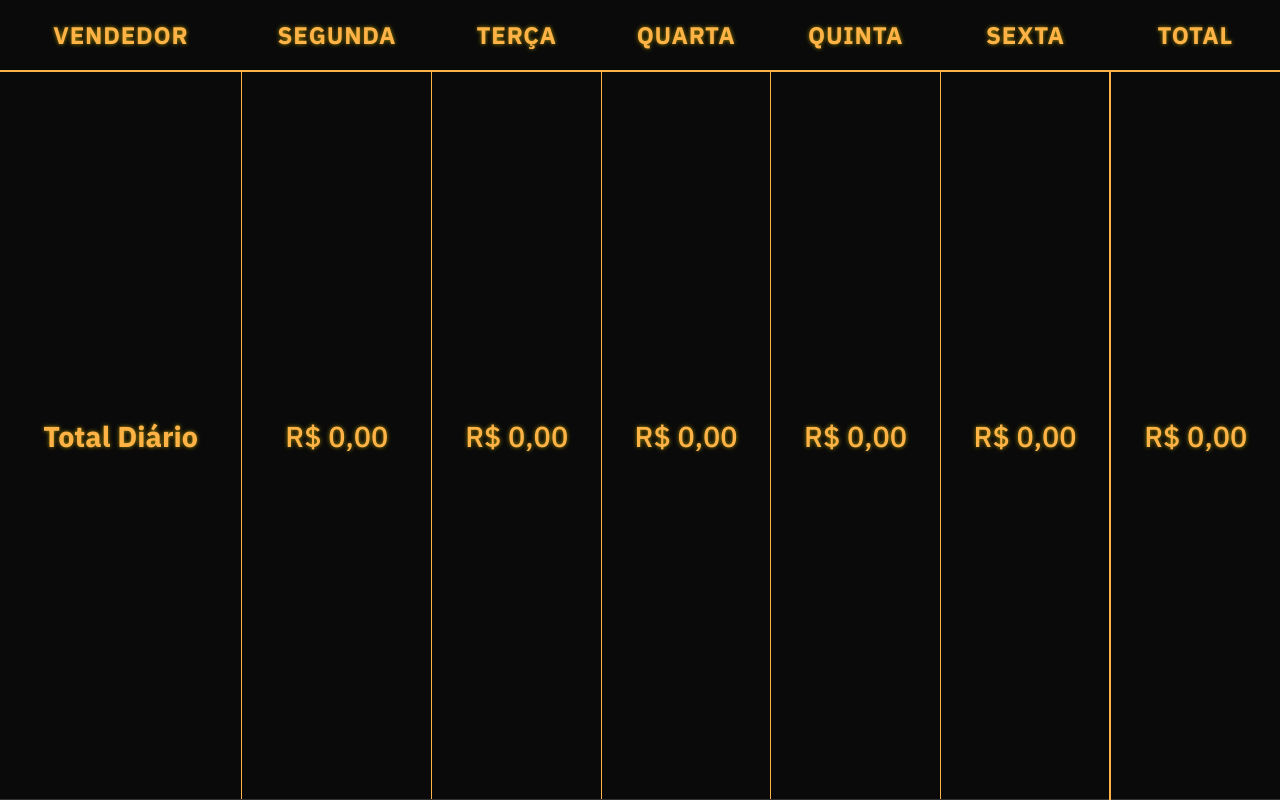
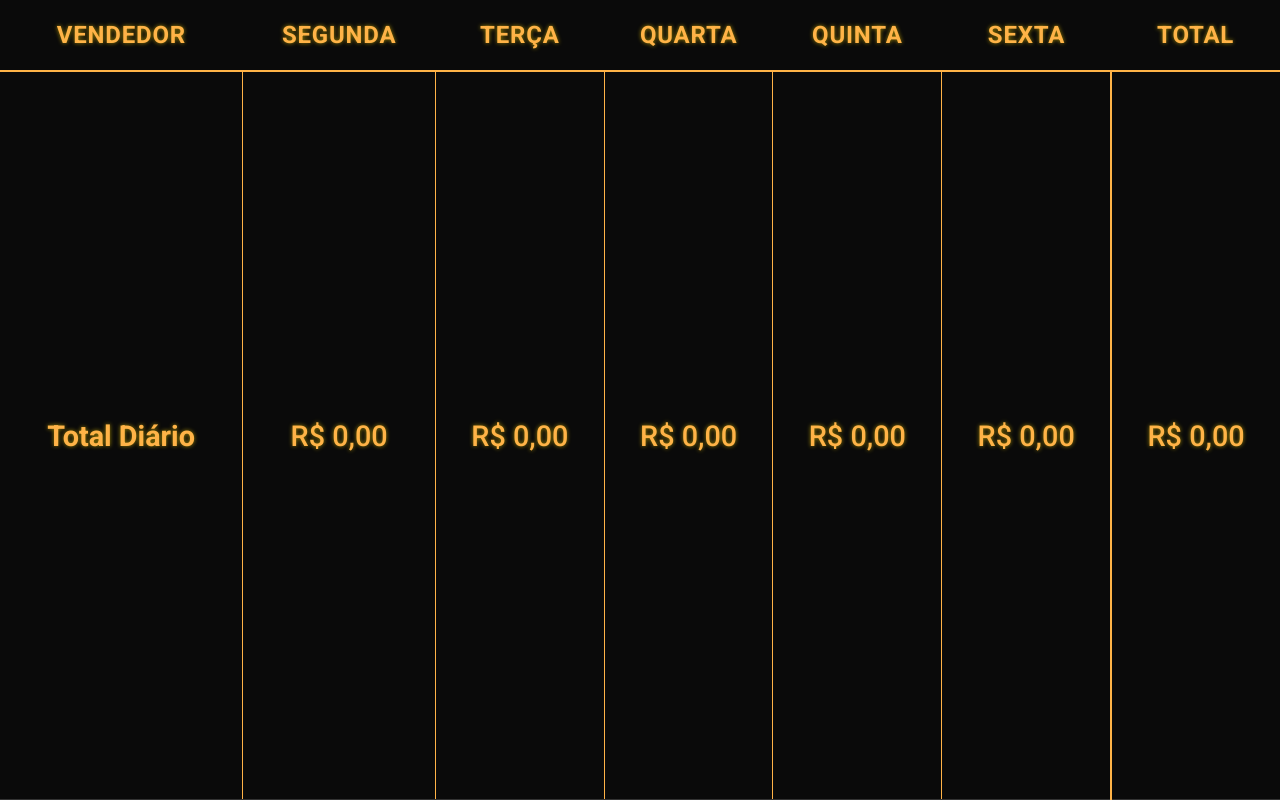
Before and after one commit to aryapromotora-alt/planilha-de-vendas, a Flask app: page /tv in a window 1280 px wide. Run offline with Flask 3, Linux system fonts and the light colour scheme; some libraries are stand-ins or nearby versions.

Commit message:
Add files via upload

```diff
--- a/templates/tv.html
+++ b/templates/tv.html
@@ -5,7 +5,7 @@
   <title>Visão TV - Resumo de Vendas</title>
   <meta name="viewport" content="width=device-width, initial-scale=1.0">
   <meta http-equiv="refresh" content="60"> <!-- Atualiza a cada 60 segundos -->
-  <link href="https://fonts.googleapis.com/css2?family=IBM+Plex+Sans:wght@400;500;700&display=swap" rel="stylesheet">
+  <link href="https://fonts.googleapis.com/css2?family=Roboto:wght@400;500;700&display=swap" rel="stylesheet">
   <style>
     /* Reset e configurações gerais */
     * {
@@ -20,7 +20,7 @@
     }
 
     body {
-        font-family: 'IBM Plex Sans', 'Segoe UI', Tahoma, Geneva, Verdana, sans-serif;
+        font-family: 'Roboto', 'Segoe UI', Tahoma, Geneva, Verdana, sans-serif;
         background-color: #121212;
         color: #ffffff;
         line-height: 1.6;
```
